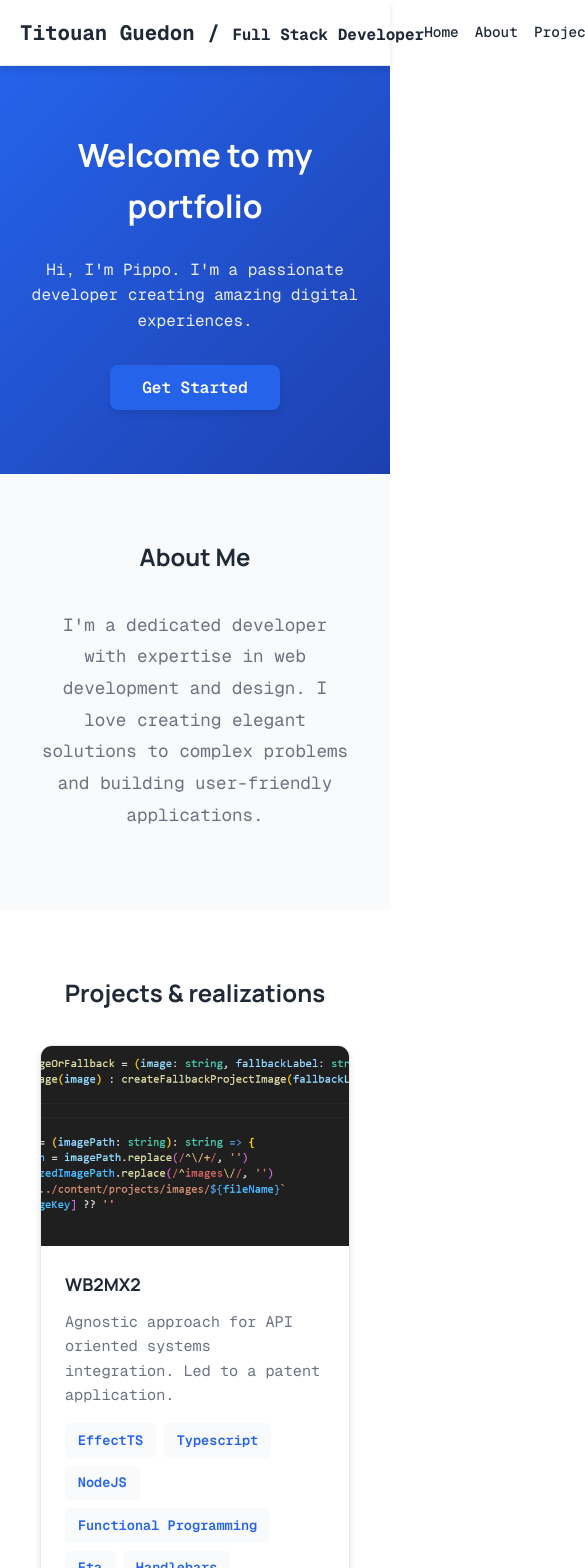
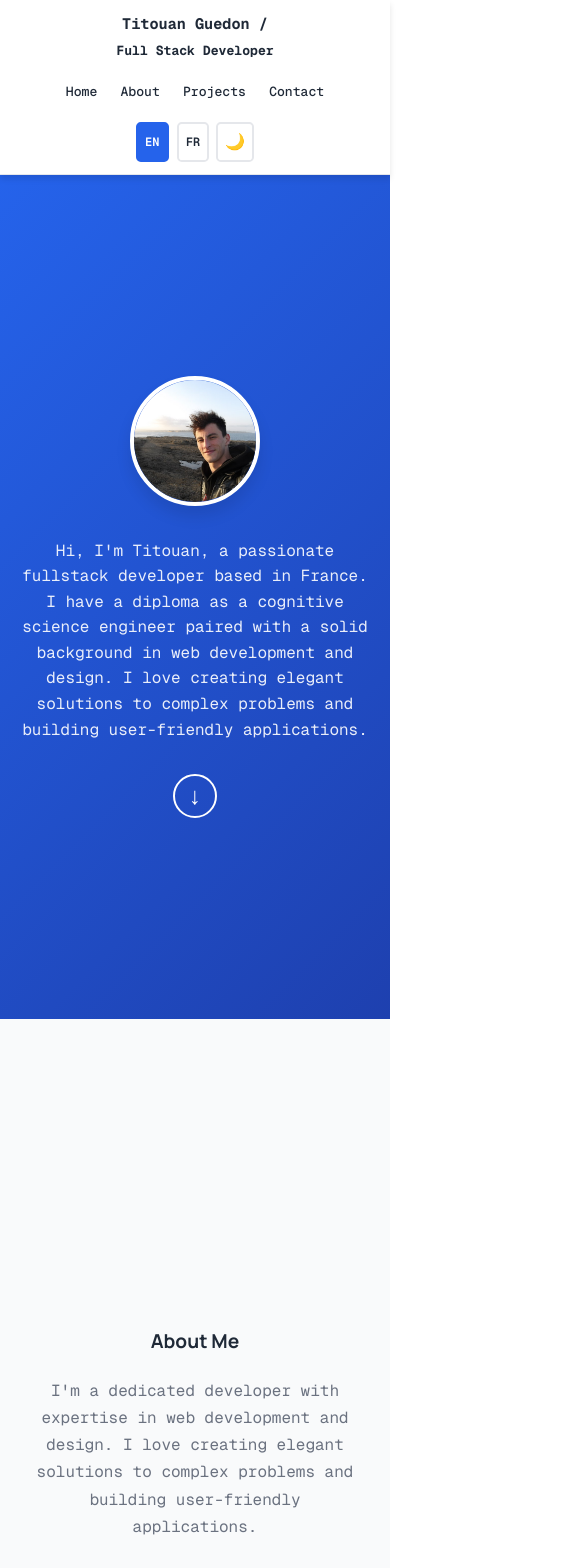
Before and after one commit to bobellobo/resume, a Vue app: page / in a window 390 px wide. Shown: the top 1568 px of the page, 585 px wide, since content can reach past the window. Built offline with nearby package versions, Linux system fonts and the light colour scheme.

Commit message:
responsiveness

```diff
--- a/content/i18n/en.json
+++ b/content/i18n/en.json
@@ -11,9 +11,7 @@
     "contact": "Contact"
   },
   "hero": {
-    "title": "Welcome to my portfolio",
-    "subtitle": "Hi, I'm Pippo. I'm a passionate developer creating amazing digital experiences.",
-    "cta": "Get Started"
+    "subtitle": "Hi, I'm Titouan, a passionate fullstack developer based in France. I have a diploma as a cognitive science engineer paired with a solid background in web development and design. I love creating elegant solutions to complex problems and building user-friendly applications."
   },
   "about": {
     "title": "About Me",
--- a/content/i18n/fr.json
+++ b/content/i18n/fr.json
@@ -11,9 +11,7 @@
     "contact": "Contact"
   },
   "hero": {
-    "title": "Bienvenue sur Mon Portfolio",
-    "subtitle": "Salut, je suis Pippo. Je suis un développeur passionné créant des expériences numériques extraordinaires.",
-    "cta": "Démarrer"
+    "subtitle": "Salut, je suis Titouan, un développeur fullstack basé en France. Je suis titulaire d'un diplôme d'ingénieur cogniticien avec une solide expérience en développement et design web."
   },
   "about": {
     "title": "À propos de moi",
--- a/src/components/About/About.css
+++ b/src/components/About/About.css
@@ -1,9 +1,19 @@
 .about {
   background-color: var(--bg-light);
+  min-height: 100vh;
+  min-height: 100svh;
+  display: flex;
+  align-items: center;
+  justify-content: center;
 }
 
 .container {
+  width: 100%;
   max-width: 800px;
+}
+
+.about.section-block {
+  padding: 2rem 20px;
 }
 
 p {
@@ -12,3 +22,30 @@ p {
   text-align: center;
   line-height: 1.8;
 }
+
+@media (max-width: 768px) {
+  .about.section-block {
+    padding: 1.5rem 20px;
+  }
+
+  p {
+    font-size: 1rem;
+    line-height: 1.7;
+  }
+}
+
+@media (max-height: 700px) {
+  .about.section-block {
+    padding: 1rem 20px;
+  }
+
+  .section-title {
+    font-size: 1.5rem;
+    margin-bottom: 1rem;
+  }
+
+  p {
+    font-size: 0.98rem;
+    line-height: 1.6;
+  }
+}
--- a/src/components/Footer/Footer.css
+++ b/src/components/Footer/Footer.css
@@ -14,3 +14,25 @@ p {
   color: var(--footer-text);
   margin-bottom: 1rem;
 }
+
+@media (max-width: 640px) {
+  .footer {
+    padding: 1.5rem 14px;
+  }
+
+  p {
+    font-size: 0.92rem;
+    margin-bottom: 0.8rem;
+  }
+}
+
+@media (max-width: 480px) {
+  .footer {
+    padding: 1.25rem 12px;
+  }
+
+  p {
+    font-size: 0.86rem;
+    margin-bottom: 0.7rem;
+  }
+}
--- a/src/components/Header/Header.css
+++ b/src/components/Header/Header.css
@@ -41,6 +41,8 @@
   text-decoration: none;
   color: var(--text-dark);
   font-weight: 500;
+  display: inline-flex;
+  align-items: center;
   transition: color 0.3s ease;
 }
 
@@ -120,11 +122,123 @@
     font-size: 0.9rem;
   }
 
+  .nav-links a {
+    min-height: 2.5rem;
+    padding: 0.2rem 0.3rem;
+  }
+
   .header-controls {
     gap: 0.5rem;
   }
 
   .lang-btn {
     padding: 0.35rem 0.6rem;
+    min-height: 2.5rem;
+  }
+
+  .theme-btn {
+    min-height: 2.5rem;
   }
 }
+
+@media (max-width: 640px) {
+  .navbar {
+    flex-direction: column;
+    align-items: stretch;
+    gap: 0.75rem;
+    padding: 0.85rem 16px;
+  }
+
+  .logo {
+    text-align: center;
+    white-space: normal;
+    font-size: 1.05rem;
+  }
+
+  .job-title {
+    display: block;
+    font-size: 0.9rem;
+  }
+
+  .nav-links {
+    width: 100%;
+    justify-content: center;
+    flex-wrap: wrap;
+    gap: 0.75rem 1rem;
+    font-size: 0.88rem;
+  }
+
+  .header-controls {
+    width: 100%;
+    justify-content: center;
+  }
+}
+
+@media (max-width: 480px) {
+  .navbar {
+    padding: 0.75rem 12px;
+    gap: 0.65rem;
+  }
+
+  .logo {
+    font-size: 0.95rem;
+  }
+
+  .job-title {
+    font-size: 0.82rem;
+  }
+
+  .nav-links {
+    gap: 0.55rem 0.85rem;
+    font-size: 0.82rem;
+  }
+
+  .header-controls {
+    gap: 0.4rem;
+  }
+
+  .lang-btn,
+  .theme-btn {
+    font-size: 0.75rem;
+    padding: 0.28rem 0.45rem;
+  }
+
+  .theme-label {
+    display: none;
+  }
+}
+
+@media (max-width: 360px) {
+  .navbar {
+    padding: 0.65rem 10px;
+  }
+
+  .job-title {
+    display: none;
+  }
+
+  .nav-links {
+    gap: 0.45rem 0.7rem;
+    font-size: 0.78rem;
+  }
+
+  .header-controls {
+    gap: 0.3rem;
+  }
+
+  .language-switcher {
+    gap: 0.3rem;
+  }
+
+  .lang-btn {
+    min-width: 2rem;
+    padding: 0.25rem 0.35rem;
+    font-size: 0.68rem;
+    text-align: center;
+  }
+
+  .theme-btn {
+    min-width: 2rem;
+    padding: 0.25rem 0.35rem;
+  }
+}
--- a/src/components/Hero/Hero.css
+++ b/src/components/Hero/Hero.css
@@ -1,8 +1,29 @@
 .hero {
   background: linear-gradient(135deg, var(--primary-color) 0%, var(--secondary-color) 100%);
   color: var(--text-on-brand);
-  padding: 8rem 20px;
+  min-height: 100vh;
+  min-height: 100svh;
+  padding: 2rem 20px;
+  display: flex;
+  align-items: center;
+  justify-content: center;
   text-align: center;
+}
+
+.hero-content {
+  width: 100%;
+  max-width: 760px;
+  margin: 0 auto;
+}
+
+.hero-photo {
+  width: 180px;
+  height: 180px;
+  border-radius: 9999px;
+  object-fit: cover;
+  margin: 0 auto 2rem;
+  border: 4px solid var(--text-on-brand);
+  box-shadow: var(--shadow-lg);
 }
 
 .hero-content h1 {
@@ -19,7 +40,55 @@
   margin-right: auto;
 }
 
+.scroll-next-btn {
+  width: 3rem;
+  height: 3rem;
+  border-radius: 9999px;
+  border: 2px solid var(--text-on-brand);
+  background-color: transparent;
+  color: var(--text-on-brand);
+  display: inline-flex;
+  align-items: center;
+  justify-content: center;
+  cursor: pointer;
+  animation: arrow-bounce 2s ease-in-out infinite;
+  transition: transform 0.25s ease, background-color 0.25s ease;
+}
+
+.scroll-next-btn:hover {
+  background-color: rgba(255, 255, 255, 0.18);
+  transform: translateY(3px);
+  animation-play-state: paused;
+}
+
+.scroll-next-icon {
+  font-size: 1.5rem;
+  line-height: 1;
+}
+
+@keyframes arrow-bounce {
+  0%,
+  20%,
+  50%,
+  80%,
+  100% {
+    transform: translateY(0);
+  }
+  40% {
+    transform: translateY(5px);
+  }
+  60% {
+    transform: translateY(2px);
+  }
+}
+
 @media (max-width: 768px) {
+  .hero-photo {
+    width: 130px;
+    height: 130px;
+    margin-bottom: 1.5rem;
+  }
+
   .hero-content h1 {
     font-size: 2rem;
   }
@@ -29,6 +98,39 @@
   }
 
   .hero {
-    padding: 4rem 20px;
+    padding: 1.5rem 20px;
+  }
+
+  .scroll-next-btn {
+    width: 2.75rem;
+    height: 2.75rem;
   }
 }
+
+@media (max-height: 700px) {
+  .hero {
+    padding: 1rem 20px;
+  }
+
+  .hero-photo {
+    width: 110px;
+    height: 110px;
+    margin-bottom: 1rem;
+  }
+
+  .hero-content h1 {
+    font-size: 1.75rem;
+    margin-bottom: 0.75rem;
+  }
+
+  .hero-content p {
+    font-size: 0.95rem;
+    margin-bottom: 1rem;
+    line-height: 1.5;
+  }
+
+  .scroll-next-btn {
+    width: 2.5rem;
+    height: 2.5rem;
+  }
+}
--- a/src/components/Hero/Hero.vue
+++ b/src/components/Hero/Hero.vue
@@ -1,17 +1,38 @@
 <template>
   <section id="home" class="hero">
     <div class="hero-content">
-      <h1>{{ $t('hero.title') }}</h1>
+      <img class="hero-photo" :src="heroPhoto" alt="Bibi photo" />
       <p>{{ $t('hero.subtitle') }}</p>
-      <button class="cta-button">{{ $t('hero.cta') }}</button>
+      <button
+        class="scroll-next-btn"
+        type="button"
+        aria-label="Scroll to next section"
+        @click="scrollToNextSection"
+      >
+        <span class="scroll-next-icon" aria-hidden="true">↓</span>
+      </button>
     </div>
   </section>
 </template>
 
 <script setup lang="ts">
 import { useI18n } from 'vue-i18n'
+import heroPhoto from '@content/projects/images/bibi.jpeg'
 
 useI18n()
+
+const scrollToNextSection = () => {
+  const aboutSection = document.getElementById('about')
+
+  if (aboutSection) {
+    aboutSection.scrollIntoView({ behavior: 'smooth', block: 'start' })
+    return
+  }
+
+  const heroSection = document.getElementById('home')
+  const nextSection = heroSection?.nextElementSibling as HTMLElement | null
+  nextSection?.scrollIntoView({ behavior: 'smooth', block: 'start' })
+}
 </script>
 
 <style scoped src="./Hero.css"></style>
--- a/src/components/ProjectModal/ProjectModal.css
+++ b/src/components/ProjectModal/ProjectModal.css
@@ -47,9 +47,14 @@
   right: 1rem;
   background: none;
   border: none;
+  width: 2.75rem;
+  height: 2.75rem;
   font-size: 2rem;
   cursor: pointer;
   color: var(--text-dark);
+  display: inline-flex;
+  align-items: center;
+  justify-content: center;
   z-index: 10;
   transition: color 0.3s ease;
 }
--- a/src/components/Projects/Projects.css
+++ b/src/components/Projects/Projects.css
@@ -72,6 +72,8 @@
   color: var(--primary-color);
   text-decoration: none;
   font-weight: 600;
+  display: inline-flex;
+  align-items: center;
   transition: color 0.3s ease;
 }
 
@@ -86,3 +88,55 @@
     gap: 1.5rem;
   }
 }
+
+@media (max-width: 640px) {
+  .card-image {
+    height: 180px;
+  }
+
+  .card-content {
+    padding: 1.1rem;
+  }
+
+  .card-content p {
+    font-size: 0.9rem;
+    margin-bottom: 0.8rem;
+  }
+
+  .card-tags {
+    gap: 0.4rem;
+    margin-bottom: 0.8rem;
+  }
+
+  .tag {
+    padding: 0.35rem 0.65rem;
+    font-size: 0.78rem;
+  }
+
+  .card-link {
+    min-height: 2.5rem;
+  }
+}
+
+@media (max-width: 480px) {
+  .projects-grid {
+    gap: 1rem;
+  }
+
+  .card-image {
+    height: 165px;
+  }
+
+  .card-content {
+    padding: 0.95rem;
+  }
+
+  .card-content h3 {
+    margin-bottom: 0.55rem;
+  }
+
+  .card-content p {
+    font-size: 0.86rem;
+    margin-bottom: 0.7rem;
+  }
+}
--- a/src/style.css
+++ b/src/style.css
@@ -19,6 +19,7 @@
     --project-placeholder-start: #e5e7eb;
     --project-placeholder-end: #d1d5db;
     --overlay-color: rgba(0, 0, 0, 0.5);
+    --focus-ring: rgba(37, 99, 235, 0.3);
 }
 
 [data-theme='dark'] {
@@ -38,6 +39,7 @@
     --project-placeholder-start: #374151;
     --project-placeholder-end: #4b5563;
     --overlay-color: rgba(0, 0, 0, 0.65);
+    --focus-ring: rgba(59, 130, 246, 0.38);
 }
 
 /* ========== General Styles ========== */
@@ -83,6 +85,34 @@ p {
     margin-bottom: 1rem;
 }
 
+@media (max-width: 768px) {
+    h1 {
+        font-size: 2.1rem;
+    }
+
+    h2 {
+        font-size: 1.7rem;
+    }
+
+    h3 {
+        font-size: 1.35rem;
+    }
+}
+
+@media (max-width: 640px) {
+    h1 {
+        font-size: 1.8rem;
+    }
+
+    h2 {
+        font-size: 1.5rem;
+    }
+
+    h3 {
+        font-size: 1.2rem;
+    }
+}
+
 @media (max-width: 480px) {
     h1 {
         font-size: 1.5rem;
--- a/src/styles/common.css
+++ b/src/styles/common.css
@@ -40,6 +40,7 @@
   font-family: 'Geist Mono', monospace;
   border-radius: 0.5rem;
   cursor: pointer;
+  min-height: 2.75rem;
   transition: all 0.3s ease;
   box-shadow: var(--shadow);
 }
@@ -60,6 +61,7 @@
   font-family: 'Geist Mono', monospace;
   border-radius: 0.5rem;
   cursor: pointer;
+  min-height: 2.75rem;
   transition: all 0.3s ease;
 }
 
@@ -68,9 +70,24 @@
   transform: translateY(-2px);
 }
 
+:where(a, button, [role='button'], input, textarea, select):focus-visible {
+  outline: 2px solid var(--primary-color);
+  outline-offset: 2px;
+  box-shadow: 0 0 0 4px var(--focus-ring);
+}
+
+:where(a, button, [role='button'], input, textarea, select):focus:not(:focus-visible) {
+  outline: none;
+  box-shadow: none;
+}
+
 @media (max-width: 768px) {
+  .container {
+    padding: 0 16px;
+  }
+
   .section-block {
-    padding: 4rem 20px;
+    padding: 4rem 16px;
   }
 
   .section-title {
@@ -78,3 +95,33 @@
     margin-bottom: 2rem;
   }
 }
+
+@media (max-width: 640px) {
+  .container {
+    padding: 0 14px;
+  }
+
+  .section-block {
+    padding: 3.25rem 14px;
+  }
+
+  .section-title {
+    font-size: 1.35rem;
+    margin-bottom: 1.5rem;
+  }
+}
+
+@media (max-width: 480px) {
+  .container {
+    padding: 0 12px;
+  }
+
+  .section-block {
+    padding: 2.75rem 12px;
+  }
+
+  .section-title {
+    font-size: 1.2rem;
+    margin-bottom: 1.25rem;
+  }
+}
```
Also changed, not shown: src/components/Contact/Contact.css (+34 -0 lines), content/projects/images/bibi.jpeg (added).
